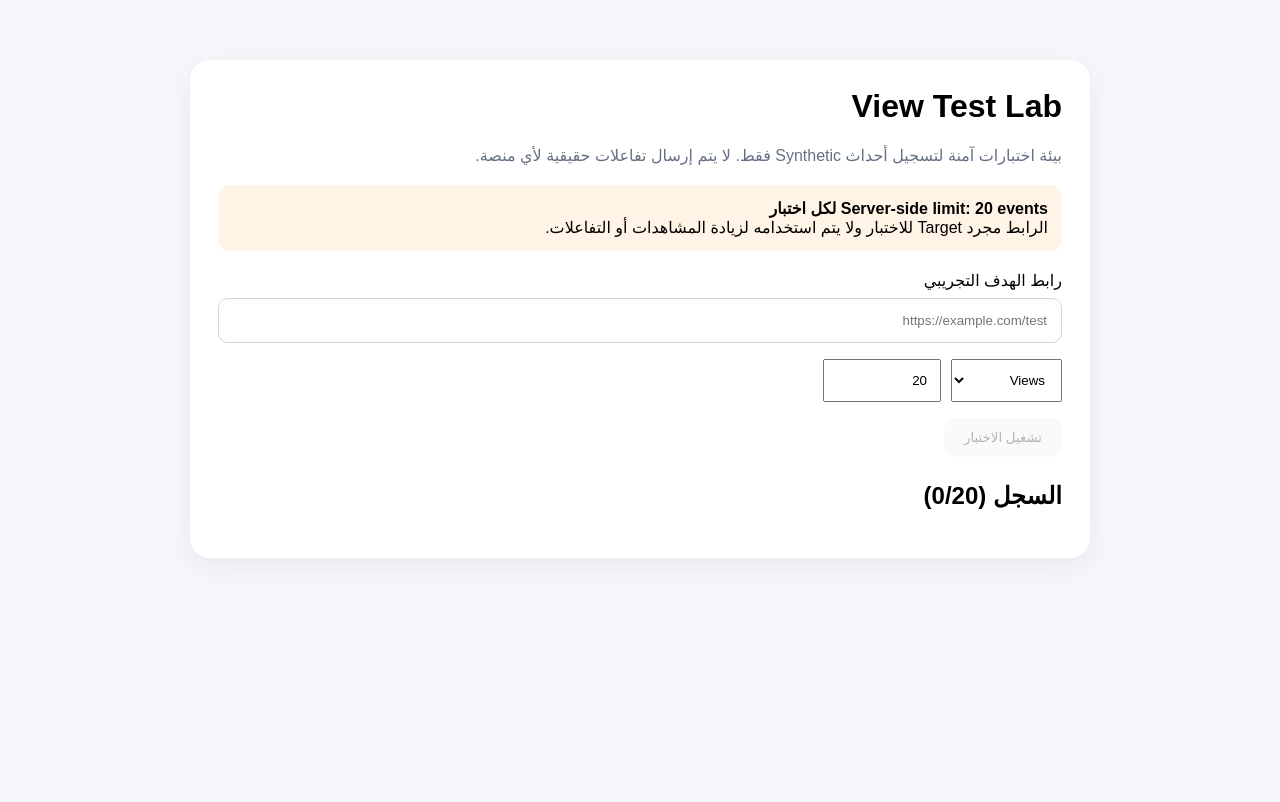
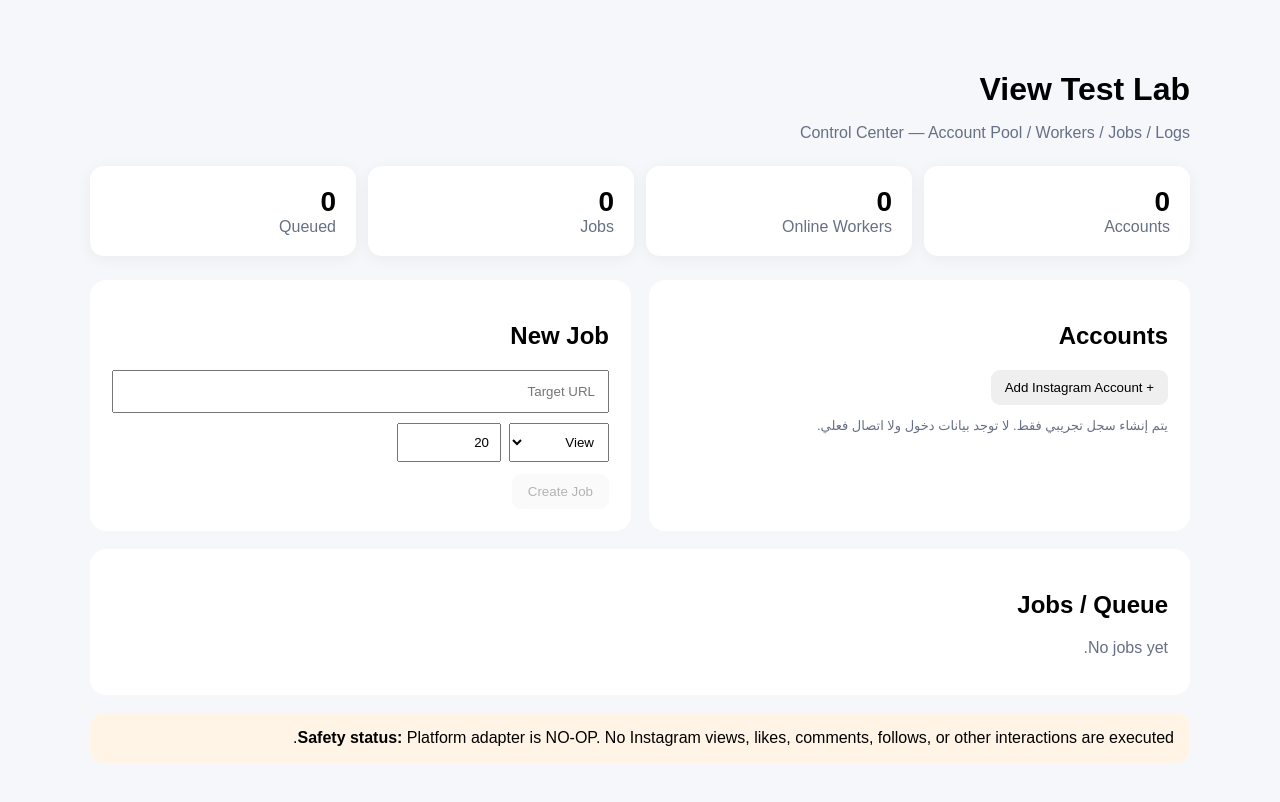
Before and after one commit to a7med-bakry/view-test-lab, a Next.js app: page / in a window 1280 px wide. Shown: the top 802 px of the page. Built offline with nearby package versions, Linux system fonts and the light colour scheme; no server answers.

Commit message:
feat: add control center dashboard

```diff
--- a/app/page.js
+++ b/app/page.js
@@ -1,18 +1,21 @@
 "use client";
-import {useState} from "react";
+import {useEffect,useState} from "react";
 export default function Home(){
- const [url,setUrl]=useState("");const [type,setType]=useState("view");const [count,setCount]=useState(20);const [events,setEvents]=useState([]);const [running,setRunning]=useState(false);const [error,setError]=useState("");
- async function run(){if(!url.trim()||running)return;setError("");setRunning(true);setEvents([]);
-  try{const r=await fetch("/api/tests",{method:"POST",headers:{"Content-Type":"application/json"},body:JSON.stringify({targetUrl:url,eventType:type,count:Number(count)})});const d=await r.json();if(!r.ok)throw new Error(d.error||"Failed");
-   for(let i=0;i<Number(count);i++){await new Promise(x=>setTimeout(x,350));const er=await fetch("/api/tests/"+d.test.id+"/events",{method:"POST"});const ed=await er.json();if(!er.ok)throw new Error(ed.error||"Event failed");setEvents(e=>[...e,ed.event]);}
-  }catch(e){setError(e.message)}finally{setRunning(false)}
- }
- return <main style={{maxWidth:900,margin:"40px auto",padding:20}}><div style={{background:"#fff",borderRadius:20,padding:28,boxShadow:"0 8px 30px #00000010"}}>
- <h1 style={{marginTop:0}}>View Test Lab</h1><p style={{color:"#667085"}}>بيئة اختبارات آمنة لتسجيل أحداث Synthetic فقط. لا يتم إرسال تفاعلات حقيقية لأي منصة.</p>
- <div style={{background:"#fff4e5",padding:14,borderRadius:12,margin:"20px 0"}}><b>Server-side limit: 20 events لكل اختبار</b><br/>الرابط مجرد Target للاختبار ولا يتم استخدامه لزيادة المشاهدات أو التفاعلات.</div>
- <label>رابط الهدف التجريبي</label><input value={url} onChange={e=>setUrl(e.target.value)} placeholder="https://example.com/test" style={{display:"block",width:"100%",boxSizing:"border-box",padding:14,margin:"8px 0 16px",border:"1px solid #d0d5dd",borderRadius:10}}/>
- <div style={{display:"flex",gap:10,marginBottom:16}}><select value={type} onChange={e=>setType(e.target.value)} style={{padding:12}}><option value="view">Views</option><option value="like">Likes</option><option value="comment">Comments</option></select><input type="number" min="1" max="20" value={count} onChange={e=>setCount(Math.min(20,Math.max(1,Number(e.target.value)||1)))} style={{width:90,padding:12}}/></div>
- <button onClick={run} disabled={!url.trim()||running} style={{padding:"12px 20px",border:0,borderRadius:10}}>{running?"جاري تشغيل الاختبار...":"تشغيل الاختبار"}</button>
- {error&&<p style={{color:"#b42318"}}>{error}</p>}<div style={{marginTop:25}}><h2>السجل ({events.length}/{count})</h2>{events.map(e=><div key={e.id} style={{padding:"10px 0",borderBottom:"1px solid #eee"}}>#{e.sequence} — {e.type} — {new Date(e.createdAt).toLocaleTimeString()}</div>)}</div>
- </div></main>
+ const [accounts,setAccounts]=useState([]),[jobs,setJobs]=useState([]),[url,setUrl]=useState(""),[action,setAction]=useState("view"),[count,setCount]=useState(20),[loading,setLoading]=useState(false),[message,setMessage]=useState("");
+ async function refresh(){const [a,j]=await Promise.all([fetch("/api/accounts").then(r=>r.json()),fetch("/api/jobs").then(r=>r.json())]);setAccounts(a.accounts||[]);setJobs(j.jobs||[])}
+ useEffect(()=>{refresh()},[]);
+ async function addAccount(){setLoading(true);const r=await fetch("/api/accounts",{method:"POST",headers:{"Content-Type":"application/json"},body:JSON.stringify({platform:"instagram"})});const d=await r.json();setMessage("تم إنشاء حساب تجريبي فارغ فقط");setLoading(false);refresh()}
+ async function createJob(){if(!url.trim())return;setLoading(true);const r=await fetch("/api/jobs",{method:"POST",headers:{"Content-Type":"application/json"},body:JSON.stringify({targetUrl:url,action,count:Number(count)})});const d=await r.json();setMessage(r.ok?"تم إنشاء Job في الـQueue":"حصل خطأ في إنشاء الـJob");setLoading(false);refresh()}
+ return <main dir="rtl" style={{maxWidth:1100,margin:"30px auto",padding:20,fontFamily:"Arial,sans-serif"}}>
+ <header style={{marginBottom:24}}><h1 style={{marginBottom:6}}>View Test Lab</h1><p style={{color:"#667085"}}>Control Center — Account Pool / Workers / Jobs / Logs</p></header>
+ <section style={{display:"grid",gridTemplateColumns:"repeat(4,1fr)",gap:12,marginBottom:24}}>
+ {[[accounts.length,"Accounts"],[0,"Online Workers"],[jobs.length,"Jobs"],[jobs.filter(x=>x.status==="queued").length,"Queued"]].map(([n,l])=><div key={l} style={{background:"#fff",padding:20,borderRadius:14,boxShadow:"0 3px 16px #0000000d"}}><div style={{fontSize:28,fontWeight:700}}>{n}</div><div style={{color:"#667085"}}>{l}</div></div>)}
+ </section>
+ <section style={{display:"grid",gridTemplateColumns:"1fr 1fr",gap:18}}>
+ <div style={{background:"#fff",padding:22,borderRadius:16}}><h2>Accounts</h2><button onClick={addAccount} disabled={loading} style={{padding:"10px 14px",border:0,borderRadius:9}}>+ Add Instagram Account</button><p style={{color:"#667085",fontSize:13}}>يتم إنشاء سجل تجريبي فقط. لا توجد بيانات دخول ولا اتصال فعلي.</p>{accounts.map(a=><div key={a.id} style={{padding:"12px 0",borderTop:"1px solid #eee"}}><b>Instagram</b> · {a.status}<br/><small>{a.id}</small></div>)}</div>
+ <div style={{background:"#fff",padding:22,borderRadius:16}}><h2>New Job</h2><input value={url} onChange={e=>setUrl(e.target.value)} placeholder="Target URL" style={{width:"100%",boxSizing:"border-box",padding:12,marginBottom:10}}/><div style={{display:"flex",gap:8}}><select value={action} onChange={e=>setAction(e.target.value)} style={{padding:10}}><option value="view">View</option><option value="like">Like</option><option value="comment">Comment</option></select><input type="number" min="1" max="20" value={count} onChange={e=>setCount(Math.min(20,Math.max(1,Number(e.target.value)||1)))} style={{width:80,padding:10}}/></div><button onClick={createJob} disabled={loading||!url.trim()} style={{marginTop:12,padding:"10px 16px",border:0,borderRadius:9}}>Create Job</button>{message&&<p>{message}</p>}</div>
+ </section>
+ <section style={{background:"#fff",padding:22,borderRadius:16,marginTop:18}}><h2>Jobs / Queue</h2>{jobs.length===0?<p style={{color:"#667085"}}>No jobs yet.</p>:jobs.map(j=><div key={j.id} style={{padding:"13px 0",borderTop:"1px solid #eee"}}><b>{j.action}</b> × {j.count} · <span>{j.status}</span><br/><small>{j.targetUrl} · {new Date(j.createdAt).toLocaleString()}</small></div>)}</section>
+ <section style={{background:"#fff4e5",padding:16,borderRadius:14,marginTop:18}}><b>Safety status:</b> Platform adapter is NO-OP. No Instagram views, likes, comments, follows, or other interactions are executed.</section>
+ </main>
 }
```
